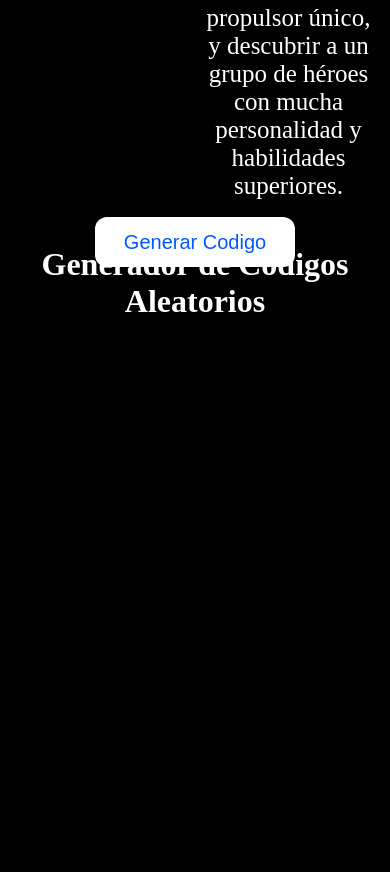
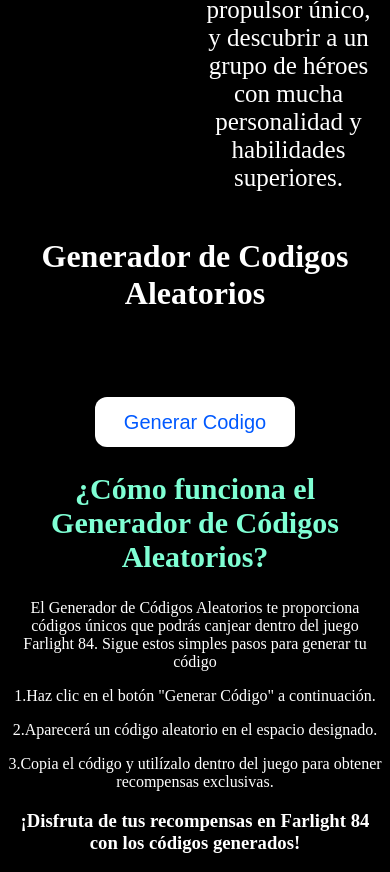
Before and after one commit to estebangt1029/CodigosFarlight84, a plain HTML site: page index.html in a window 390 px wide. Shown: the part 557-1429 px from the top of the page. Before the commit the page ends 957 px from the top, so only its background shows below. Drawn offline with Linux system fonts and the light colour scheme.

Commit message:
mas info

```diff
--- a/index.html
+++ b/index.html
@@ -8,21 +8,34 @@
     <meta name="viewport" content="width=device-width, initial-scale=1.0">
     <link rel="stylesheet" href="./style.css">
     <title>Codigos Farlight 84</title>
-
 </head>
 <body>
     <head>
         <script async src="https://pagead2.googlesyndication.com/pagead/js/adsbygoogle.js?client=ca-pub-6671236925749576"
         crossorigin="anonymous"></script>
+        <h1>Codigos Farlight</h1>
     </head>
-    <h1>Codigos Farlight</h1>
+    <main>
         <div class="juego">
             <img class="imgp" src="https://i.ytimg.com/vi/TRrQEmsHM38/maxresdefault.jpg" alt="">
             <p class="parrafo">Ambientado en 2084, Farlight 84 lleva a los jugadores a un mundo apocalíptico en el futuro cercano, donde podrán manejar vehículos con capacidades ofensivas mortales, volar y recorrer el campo de batalla con un propulsor único, y descubrir a un grupo de héroes con mucha personalidad y habilidades superiores.</p>
         </div>
+        <div class="generador">
             <h1>Generador de Codigos Aleatorios</h1>
             <h2 id="CodigoAleatorio"></h2>
             <button onclick="generarCodigoAleatorio()">Generar Codigo</button>
+        </div>
+        <div class="segunda">
+            <h2>¿Cómo funciona el Generador de Códigos Aleatorios?</h2>
+            <p>El Generador de Códigos Aleatorios te proporciona códigos únicos que podrás canjear dentro del juego Farlight 84. Sigue estos simples pasos para generar tu código</p>
+            <p>1.Haz clic en el botón "Generar Código" a continuación.</p>
+            <p>2.Aparecerá un código aleatorio en el espacio designado.</p>
+            <p>3.Copia el código y utilízalo dentro del juego para obtener recompensas exclusivas.</p>
+            <h3>¡Disfruta de tus recompensas en Farlight 84 con los códigos generados!</h3>
+        </div>
+
+    </main>
+
 
     <script async src="https://pagead2.googlesyndication.com/pagead/js/adsbygoogle.js?client=ca-pub-6671236925749576"
     crossorigin="anonymous"></script>
--- a/style.css
+++ b/style.css
@@ -1,16 +1,18 @@
 
 body{
     text-align: center;
-    display: grid;
-    place-items: center;
     background-color: black;
     color: white;
+}
 
+main{
+    min-height: 100vh;
 }
 .juego{
     display: flex;
+    align-items: center;
     justify-content: space-around;
-    align-items: center;
+
 }
 .imgp{
     width: 45%;
@@ -24,8 +26,6 @@
     color: aquamarine;
 }
 button{
-    position: absolute;
-    bottom: 20px;
     height: 50px;
     width: 200px;
     background-color: rgb(255, 255, 255);
@@ -35,6 +35,11 @@
     cursor: pointer;
     font-size: 20px;
 }
+#CodigoAleatorio{
+    height: 35px;
+}
+
+
 
 @media only screen and (max-width: 480px) and (max-height: 800px) {
     .juego{
@@ -47,11 +52,6 @@
     .parrafo{
         width: 95%;
     }
-    button{
-        position: relative;
-    }
-    h2{
-        position: relative;
-        bottom: 30px;
-    }
+
+
 }
```
Lines whose indentation alone changed are shown as unchanged.
